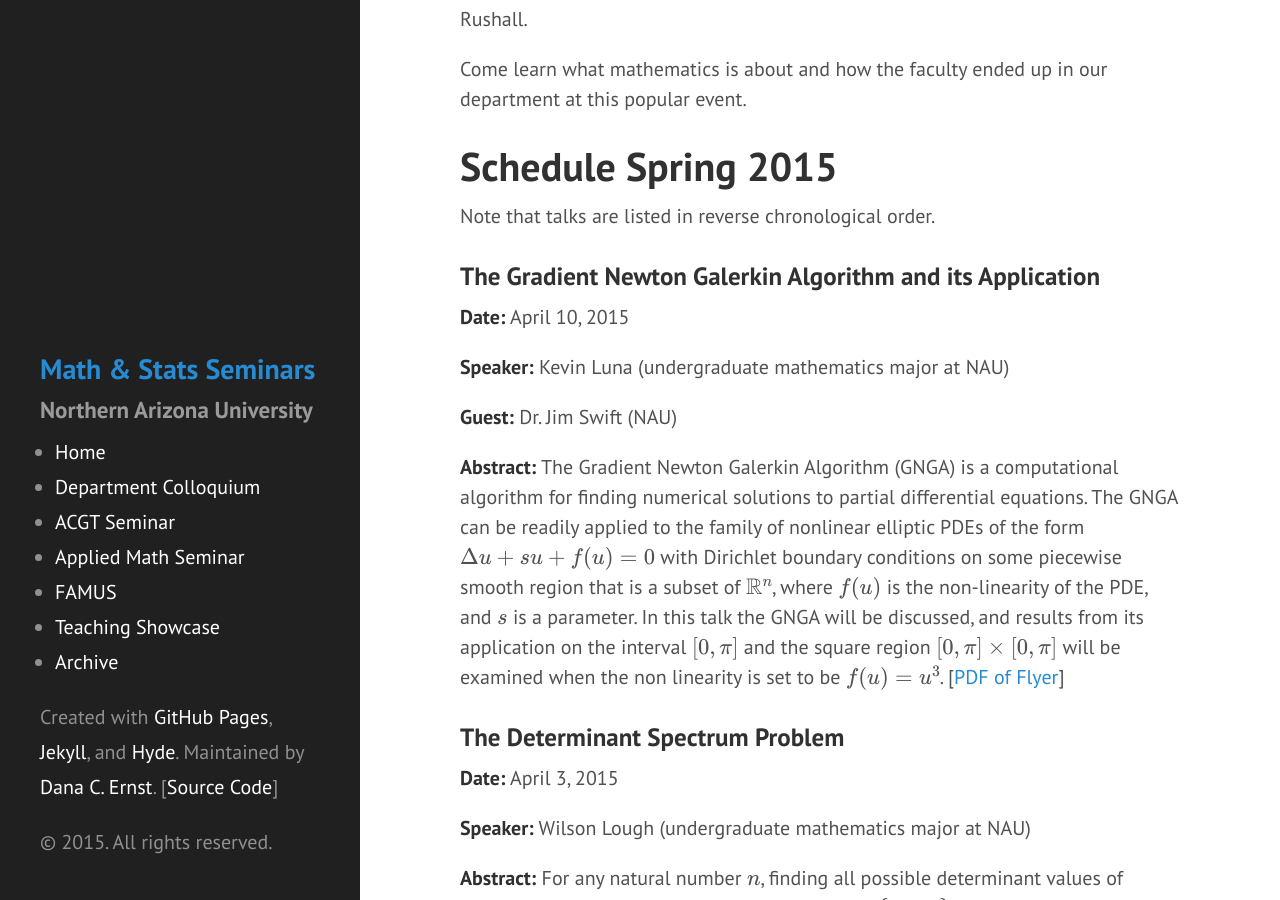
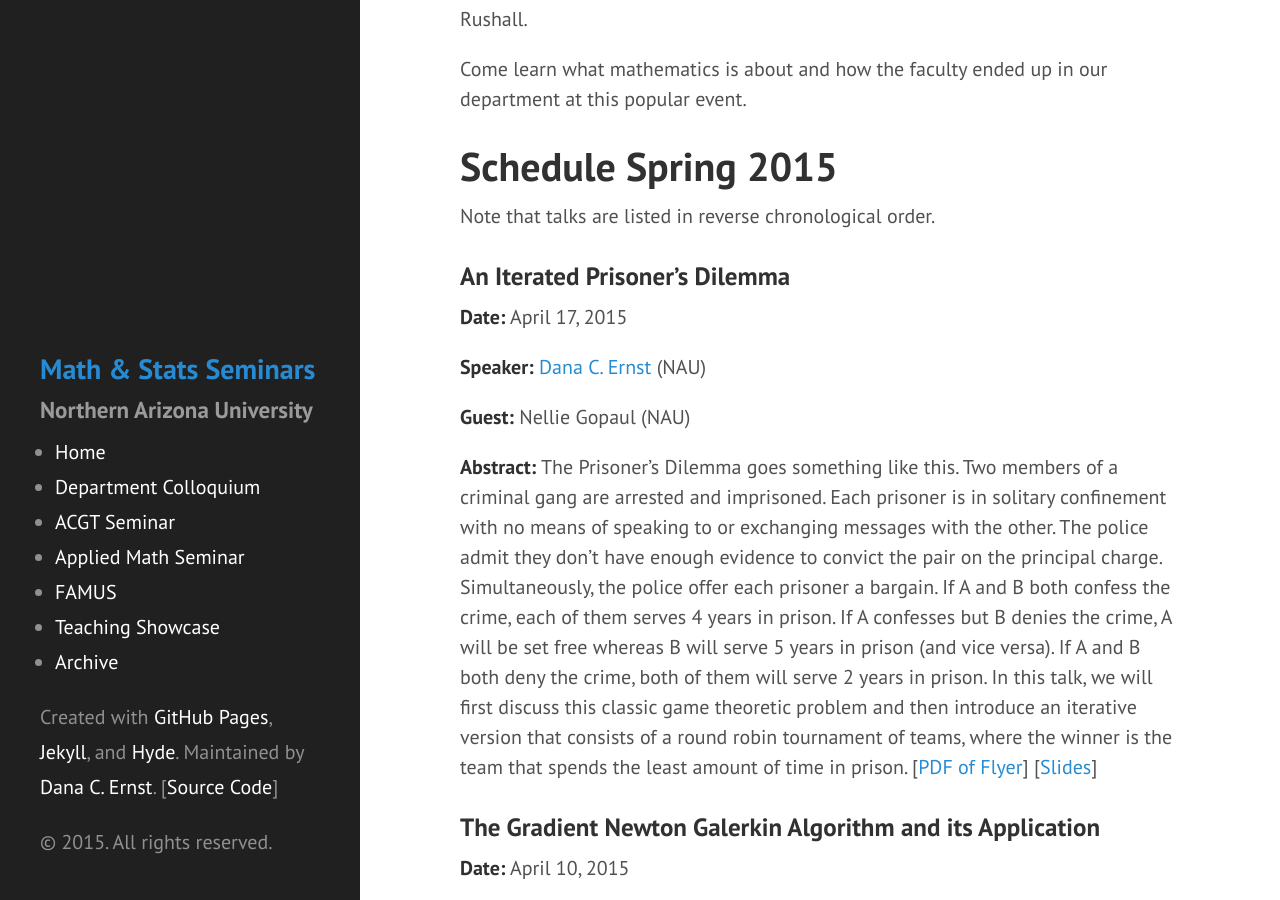
Before and after one commit to NAUMathStat/seminars, a Jekyll site: the page built from famusSpring2015.md, in a window 1280 px wide and 900 px high, scrolled down 436 px. Built offline with Jekyll 4.4.1, drawn with Linux system fonts in a browser that asks for light colours; Markdown is read by kramdown in place of the engine named in the settings; formulas are drawn with MathJax 3.

Commit message:
Updates to ACGT and FAMUS

```diff
--- a/famusSpring2015.md
+++ b/famusSpring2015.md
@@ -10,6 +10,16 @@ Come learn what mathematics is about and how the faculty ended up in our departm
 # Schedule Spring 2015 #
 
 Note that talks are listed in reverse chronological order.
+
+### An Iterated Prisoner's Dilemma ###
+
+**Date:** April 17, 2015
+
+**Speaker:** [Dana C. Ernst](http://danaernst.com) (NAU)
+
+**Guest:** Nellie Gopaul (NAU)
+
+**Abstract:** The Prisoner’s Dilemma goes something like this. Two members of a criminal gang are arrested and imprisoned. Each prisoner is in solitary confinement with no means of speaking to or exchanging messages with the other. The police admit they don’t have enough evidence to convict the pair on the principal charge. Simultaneously, the police offer each prisoner a bargain. If A and B both confess the crime, each of them serves 4 years in prison. If A confesses but B denies the crime, A will be set free whereas B will serve 5 years in prison (and vice versa). If A and B both deny the crime, both of them will serve 2 years in prison. In this talk, we will first discuss this classic game theoretic problem and then introduce an iterative version that consists of a round robin tournament of teams, where the winner is the team that spends the least amount of time in prison.   [[PDF of Flyer]({{ site.baseurl }}/famus_files/FAMUS15-04-17.pdf)] [[Slides](https://docs.google.com/presentation/d/1uAUrz_M-TxmEeyUZkOVjxoARIVfSq9Aezw4X8p8N8fY/edit?usp=sharing)]
 
 ### The Gradient Newton Galerkin Algorithm and its Application ###
 
```
Also changed, not shown: acgtSpring2015.md (+1 -1 lines), 1 other file.
